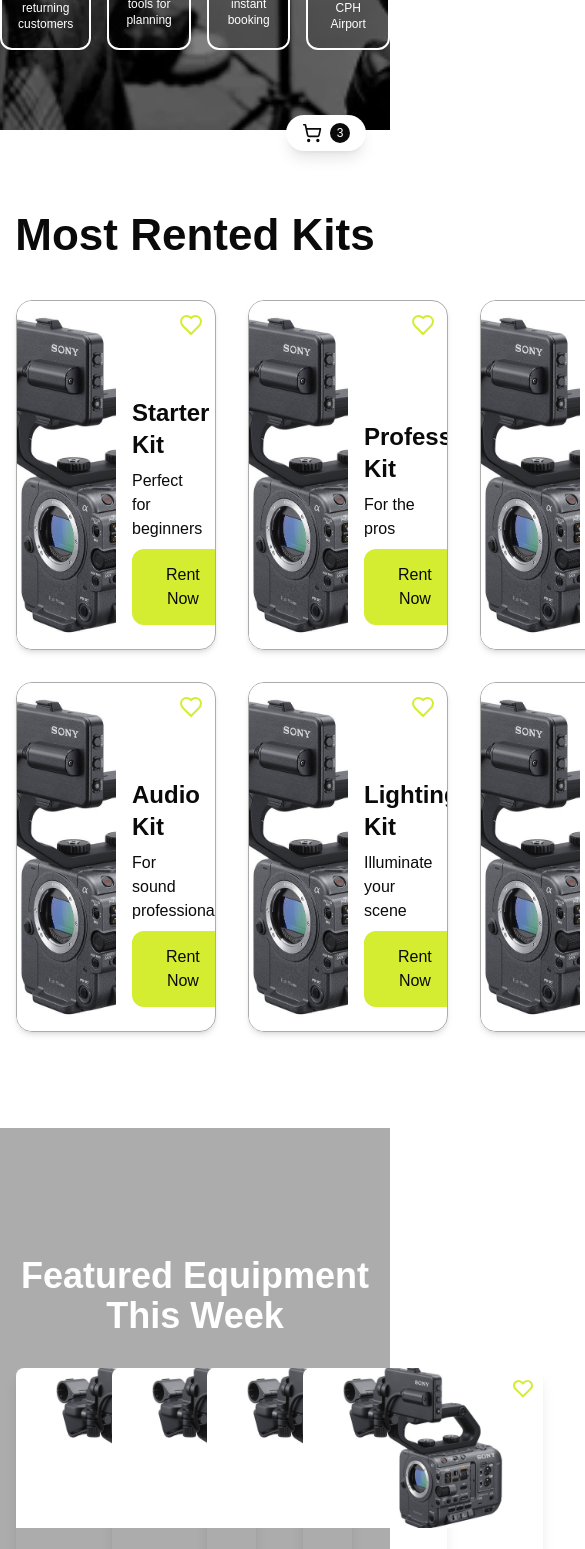
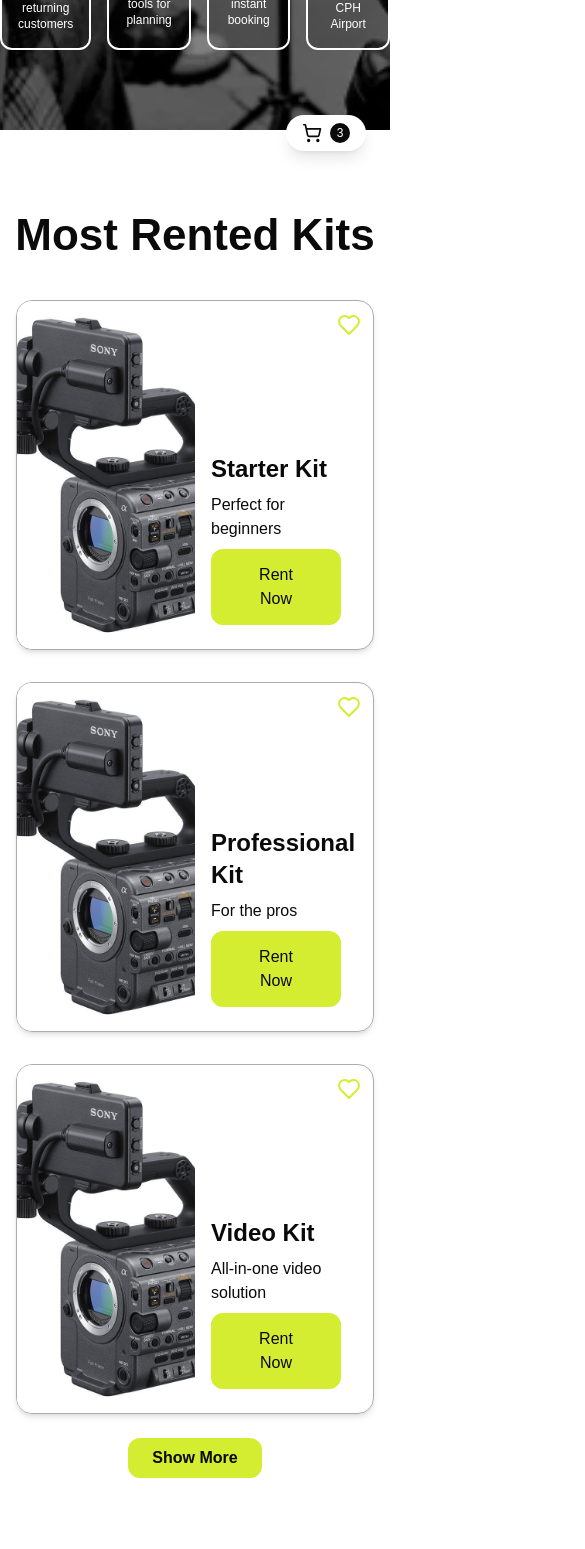
Before and after one commit to vabr0002/simplerent_new, a Next.js app: page / in a window 390 px wide. Shown: the part 669-2218 px from the top of the page, 585 px wide, since content can reach past the window. Built offline with nearby package versions, Linux system fonts and the light colour scheme.

Commit message:
lallalla

```diff
--- a/src/app/page.js
+++ b/src/app/page.js
@@ -1,3 +1,5 @@
+"use client";
+
 import Image from "next/image";
 import Link from "next/link";
 import Hero from "@/components/hero/Hero_landing";
--- a/src/components/categorySection/CategorySection.jsx
+++ b/src/components/categorySection/CategorySection.jsx
@@ -22,15 +22,15 @@ const CategorySection = () => {
         Popular Categories
       </h1>
 
-      {/* 2x5 Grid */}
+      {/* Grid med responsivitet */}
       <div
-        className="grid grid-cols-5 gap-4 mx-auto max-w-screen-xl px-4"
-        style={{ gridTemplateRows: "repeat(2, 160px)" }} // Fixed height for 2 rows
+        className="grid grid-cols-2 sm:grid-cols-5 gap-4 mx-auto max-w-screen-xl px-4"
+        style={{ gridTemplateRows: "repeat(2, 160px)" }} // Fixed height for 2 rows på desktop
       >
         {categories.map((category) => (
           <div
             key={category.id}
-            className="w-[240px] h-[160px] bg-gray-200 rounded-2xl flex items-center justify-center text-white bg-black text-lg font-semibold border  hover:scale-105 transition-transform duration-300"
+            className="w-[240px] h-[160px] bg-gray-200 rounded-2xl flex items-center justify-center text-white bg-black text-lg font-semibold border hover:scale-105 transition-transform duration-300"
           >
             {category.name}
           </div>
--- a/src/components/popularKits/PopularKits.jsx
+++ b/src/components/popularKits/PopularKits.jsx
@@ -1,4 +1,5 @@
-import React from "react";
+"use client";
+import React, { useState, useEffect } from "react";
 import Card from "../kitCard/KitCard";
 
 const PopularKits = () => {
@@ -11,16 +12,33 @@ const PopularKits = () => {
     { id: 6, title: "Action Kit", description: "For dynamic shoots" }
   ];
 
+  const [showAll, setShowAll] = useState(false);
+  const [isMobile, setIsMobile] = useState(false);
+
+  // Tjek skærmstørrelse efter mount på klienten
+  useEffect(() => {
+    const handleResize = () => {
+      setIsMobile(window.innerWidth < 640); // Tailwinds 'sm' breakpoint
+    };
+
+    // Sæt initial værdi
+    handleResize();
+
+    // Lyt til resize events
+    window.addEventListener("resize", handleResize);
+    return () => window.removeEventListener("resize", handleResize);
+  }, []);
+
+  // Vis kun 3 kort på mobil, medmindre showAll er true; vis alle på desktop
+  const displayedKits = isMobile && !showAll ? kits.slice(0, 3) : kits;
+
   return (
     <section className="bg-white py-10 pb-24">
       <h2 className="text-center text-h1 font-bold mt-8 mb-8 text-black">
         Most Rented Kits
       </h2>
-      <div
-        className="grid grid-cols-3 gap-8 mx-auto max-w-screen-xl px-4"
-        style={{ gridTemplateColumns: "repeat(3, minmax(200px, 1fr))" }}
-      >
-        {kits.map((kit) => (
+      <div className="grid grid-cols-1 sm:grid-cols-3 gap-8 mx-auto max-w-screen-xl px-4">
+        {displayedKits.map((kit) => (
           <Card
             key={kit.id}
             title={kit.title}
@@ -41,6 +59,17 @@ const PopularKits = () => {
           />
         ))}
       </div>
+      {/* "Show More"-knap, kun synlig på mobil */}
+      {!showAll && kits.length > 3 && (
+        <div className="sm:hidden flex justify-center mt-6">
+          <button
+            onClick={() => setShowAll(true)}
+            className="bg-lime text-black px-6 py-2 rounded-xl font-semibold hover:bg-lime-600 transition duration-300"
+          >
+            Show More
+          </button>
+        </div>
+      )}
     </section>
   );
 };
```
